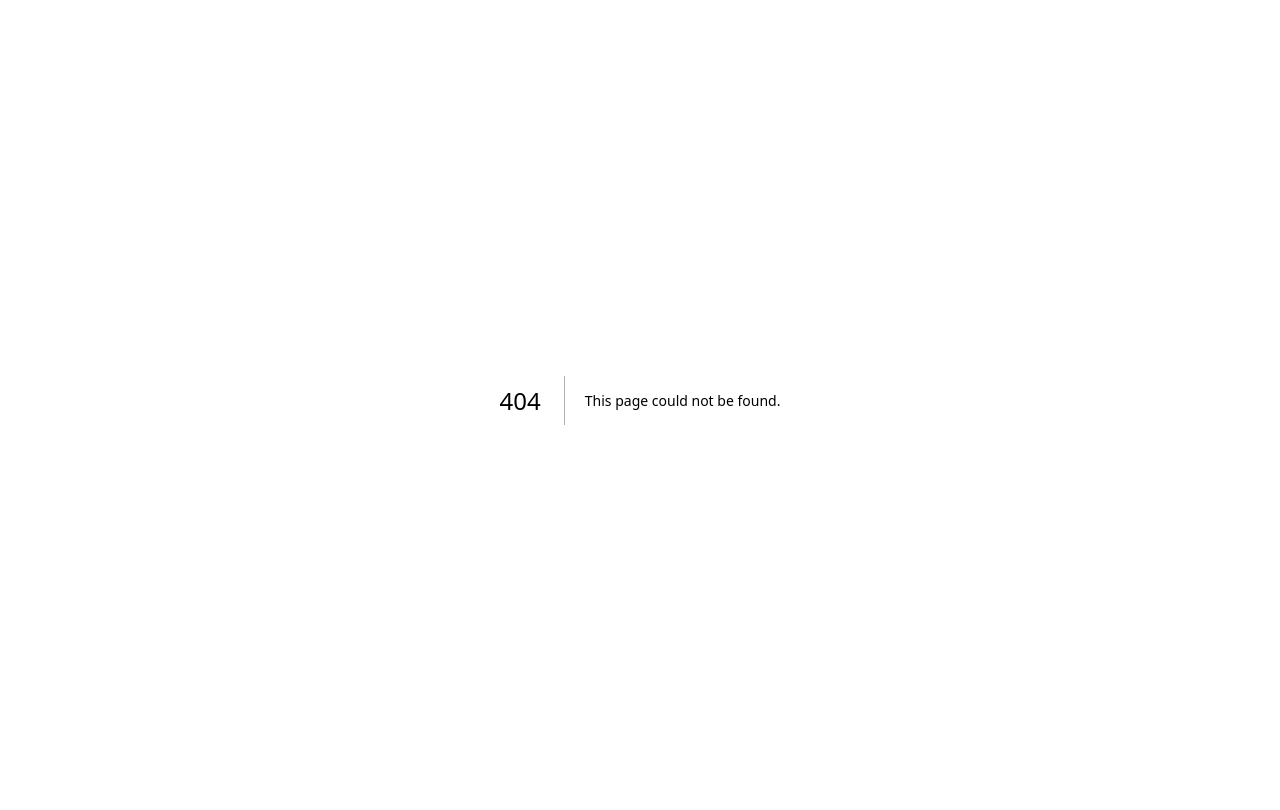
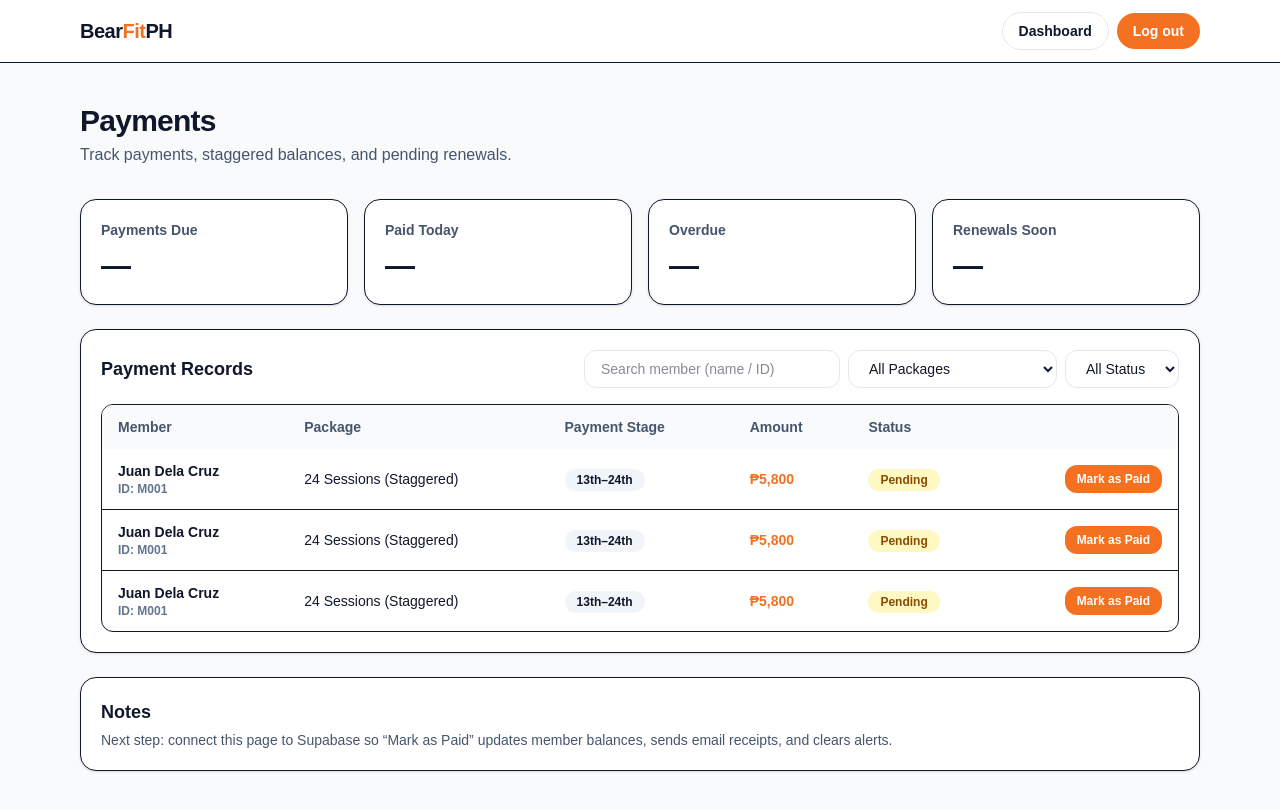
Before and after one commit to juancelot-plusultra/nextjs-boilerplate, a Next.js app: page /payments in a window 1280 px wide. Before the commit this address had no page. Built offline with nearby package versions, Linux system fonts and the light colour scheme.

Commit message:
Payments page

```diff
--- /dev/null
+++ b/app/payments/page.tsx
@@ -0,0 +1,149 @@
+export default function PaymentsPage() {
+  return (
+    <div className="min-h-screen bg-slate-50 text-slate-900">
+      {/* Top bar */}
+      <header className="sticky top-0 z-50 border-b bg-white/90 backdrop-blur">
+        <div className="mx-auto flex max-w-6xl items-center justify-between px-4 py-3">
+          <a href="/" className="text-xl font-extrabold tracking-tight">
+            Bear<span className="text-[#f37120]">Fit</span>PH
+          </a>
+
+          <div className="flex items-center gap-2">
+            <a
+              href="/dashboard"
+              className="rounded-full border border-slate-200 px-4 py-2 text-sm font-semibold hover:bg-slate-50"
+            >
+              Dashboard
+            </a>
+            <a
+              href="/login"
+              className="rounded-full bg-[#f37120] px-4 py-2 text-sm font-semibold text-white hover:opacity-90"
+            >
+              Log out
+            </a>
+          </div>
+        </div>
+      </header>
+
+      {/* Main */}
+      <main className="mx-auto max-w-6xl px-4 py-10">
+        {/* Header */}
+        <div className="flex flex-col gap-2 md:flex-row md:items-end md:justify-between">
+          <div>
+            <h1 className="text-3xl font-extrabold tracking-tight">
+              Payments
+            </h1>
+            <p className="mt-1 text-slate-600">
+              Track payments, staggered balances, and pending renewals.
+            </p>
+          </div>
+        </div>
+
+        {/* Summary cards */}
+        <section className="mt-8 grid gap-4 sm:grid-cols-2 lg:grid-cols-4">
+          <StatCard title="Payments Due" value="—" />
+          <StatCard title="Paid Today" value="—" />
+          <StatCard title="Overdue" value="—" />
+          <StatCard title="Renewals Soon" value="—" />
+        </section>
+
+        {/* Filters */}
+        <section className="mt-6 rounded-2xl border bg-white p-5 shadow-sm">
+          <div className="flex flex-col gap-3 md:flex-row md:items-center md:justify-between">
+            <h2 className="text-lg font-bold">Payment Records</h2>
+
+            <div className="flex flex-col gap-2 sm:flex-row">
+              <input
+                placeholder="Search member (name / ID)"
+                className="w-full rounded-xl border border-slate-200 px-4 py-2 text-sm outline-none focus:ring-2 focus:ring-[#f37120]/40 sm:w-64"
+              />
+              <select className="rounded-xl border border-slate-200 px-4 py-2 text-sm">
+                <option>All Packages</option>
+                <option>24 Sessions (Full)</option>
+                <option>24 Sessions (Staggered)</option>
+                <option>48 Sessions (Full)</option>
+              </select>
+              <select className="rounded-xl border border-slate-200 px-4 py-2 text-sm">
+                <option>All Status</option>
+                <option>Paid</option>
+                <option>Pending</option>
+                <option>Overdue</option>
+              </select>
+            </div>
+          </div>
+
+          {/* Table */}
+          <div className="mt-4 overflow-hidden rounded-xl border">
+            <table className="w-full text-left text-sm">
+              <thead className="bg-slate-50 text-slate-600">
+                <tr>
+                  <th className="px-4 py-3 font-semibold">Member</th>
+                  <th className="px-4 py-3 font-semibold">Package</th>
+                  <th className="px-4 py-3 font-semibold">Payment Stage</th>
+                  <th className="px-4 py-3 font-semibold">Amount</th>
+                  <th className="px-4 py-3 font-semibold">Status</th>
+                  <th className="px-4 py-3 font-semibold"></th>
+                </tr>
+              </thead>
+              <tbody className="divide-y">
+                <PaymentRow />
+                <PaymentRow />
+                <PaymentRow />
+              </tbody>
+            </table>
+          </div>
+        </section>
+
+        {/* Notes */}
+        <section className="mt-6 rounded-2xl border bg-white p-5 shadow-sm">
+          <h2 className="text-lg font-bold">Notes</h2>
+          <p className="mt-1 text-sm text-slate-600">
+            Next step: connect this page to Supabase so “Mark as Paid” updates
+            member balances, sends email receipts, and clears alerts.
+          </p>
+        </section>
+      </main>
+    </div>
+  );
+}
+
+/* Components */
+
+function StatCard({ title, value }: { title: string; value: string }) {
+  return (
+    <div className="rounded-2xl border bg-white p-5 shadow-sm">
+      <p className="text-sm font-semibold text-slate-600">{title}</p>
+      <p className="mt-2 text-3xl font-extrabold">{value}</p>
+    </div>
+  );
+}
+
+function PaymentRow() {
+  return (
+    <tr>
+      <td className="px-4 py-3 font-semibold">
+        Juan Dela Cruz
+        <div className="text-xs text-slate-500">ID: M001</div>
+      </td>
+      <td className="px-4 py-3">24 Sessions (Staggered)</td>
+      <td className="px-4 py-3">
+        <span className="rounded-full bg-slate-100 px-3 py-1 text-xs font-semibold">
+          13th–24th
+        </span>
+      </td>
+      <td className="px-4 py-3 font-bold text-[#f37120]">
+        ₱5,800
+      </td>
+      <td className="px-4 py-3">
+        <span className="rounded-full bg-yellow-100 px-3 py-1 text-xs font-semibold text-yellow-800">
+          Pending
+        </span>
+      </td>
+      <td className="px-4 py-3 text-right">
+        <button className="rounded-xl bg-[#f37120] px-3 py-1.5 text-xs font-semibold text-white hover:opacity-90">
+          Mark as Paid
+        </button>
+      </td>
+    </tr>
+  );
+}
```
